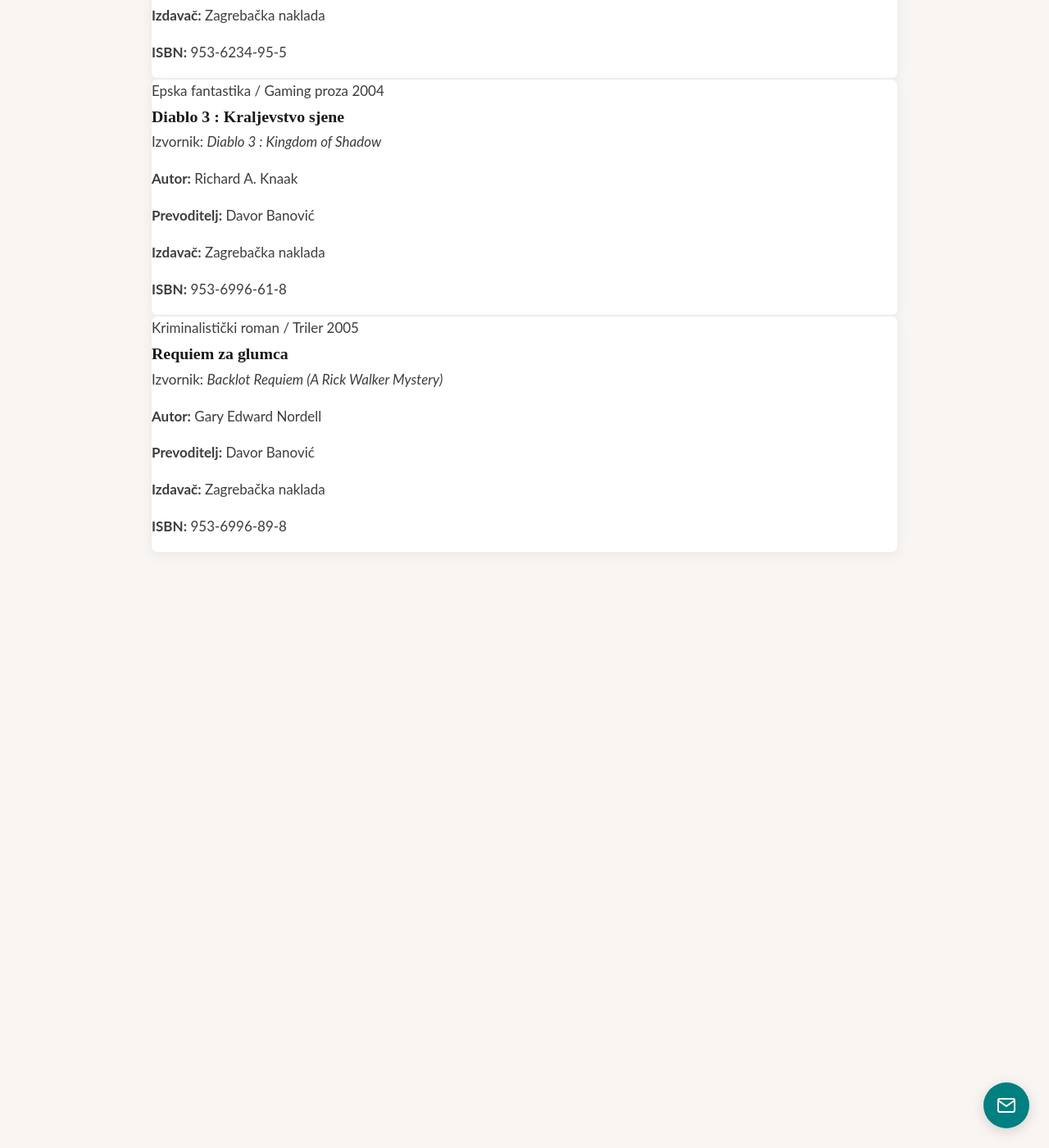
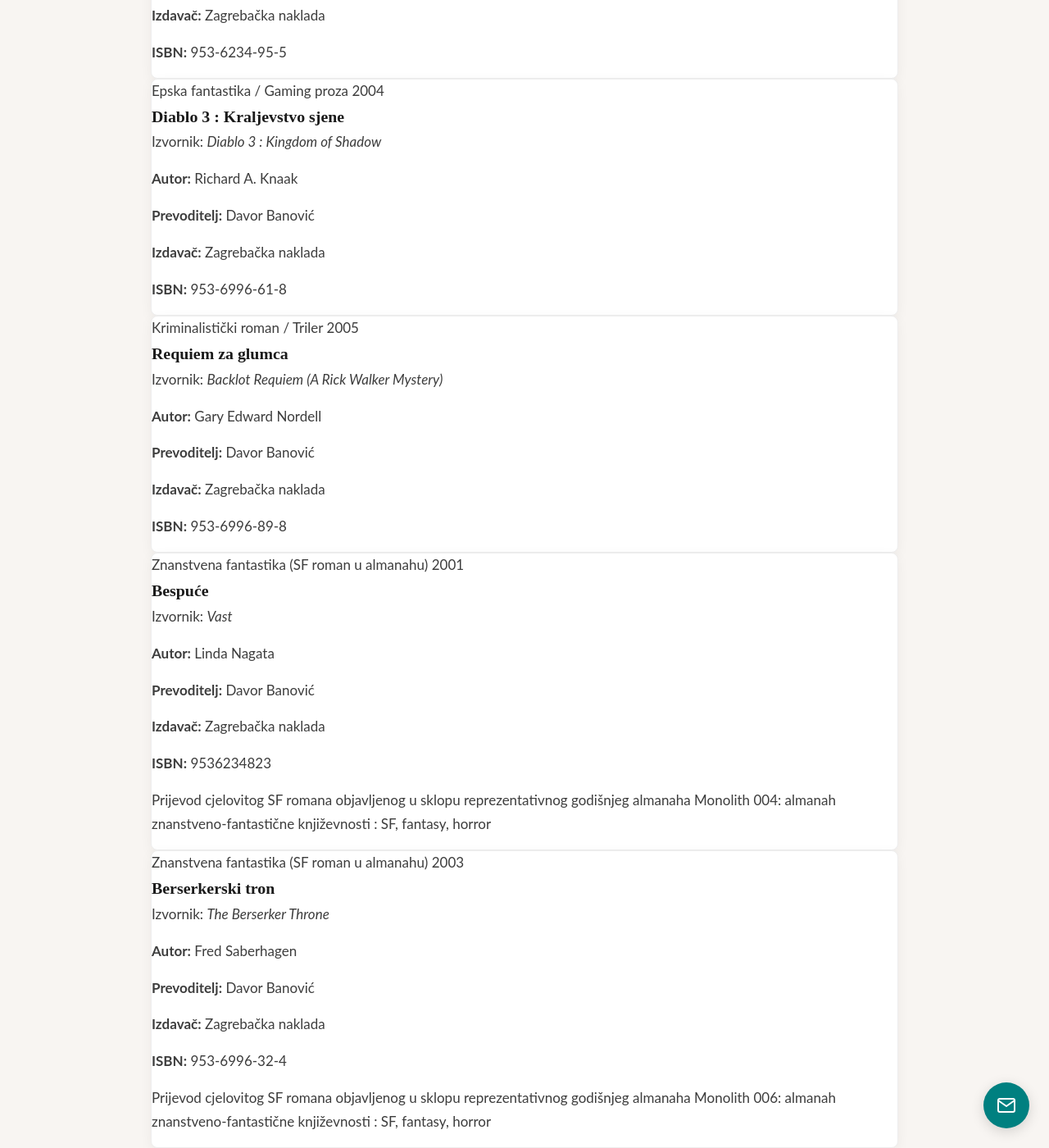
Before and after one commit to banovotz/banovotz.github.io, a Jekyll site: the page built from prijevodi.html, in a window 1280 px wide and 1400 px high, scrolled down 2241 px. Shown: the whole window at 82% size. Built offline with Jekyll 4.4.1, drawn with Linux system fonts in a browser that asks for light colours.

Commit message:
Updated translations section

```diff
--- a/_data/alltranslations.yml
+++ b/_data/alltranslations.yml
@@ -95,3 +95,27 @@
   genre: "Kriminalistički roman / Triler"
   format: "143 str. ; 21 cm"
   series: "Biblioteka krimi romana Triler ; knj. 8"
+
+- title: "Bespuće"
+  original_title: "Vast"
+  author: "Linda Nagata"
+  translator: "Davor Banović"
+  publisher: "Zagrebačka naklada"
+  year: 2001
+  isbn: "9536234823"
+  genre: "Znanstvena fantastika (SF roman u almanahu)"
+  format: "Almanah SF fantastike"
+  series: "Monolith"
+  notes: "Prijevod cjelovitog SF romana objavljenog u sklopu reprezentativnog godišnjeg almanaha Monolith 004: almanah znanstveno-fantastične književnosti : SF, fantasy, horror"
+
+- title: "Berserkerski tron"
+  original_title: "The Berserker Throne"
+  author: "Fred Saberhagen"
+  translator: "Davor Banović"
+  publisher: "Zagrebačka naklada"
+  year: 2003
+  isbn: "953-6996-32-4"
+  genre: "Znanstvena fantastika (SF roman u almanahu)"
+  format: "Almanah SF fantastike"
+  series: "Monolith"
+  notes: "Prijevod cjelovitog SF romana objavljenog u sklopu reprezentativnog godišnjeg almanaha Monolith 006: almanah znanstveno-fantastične književnosti : SF, fantasy, horror"
```
